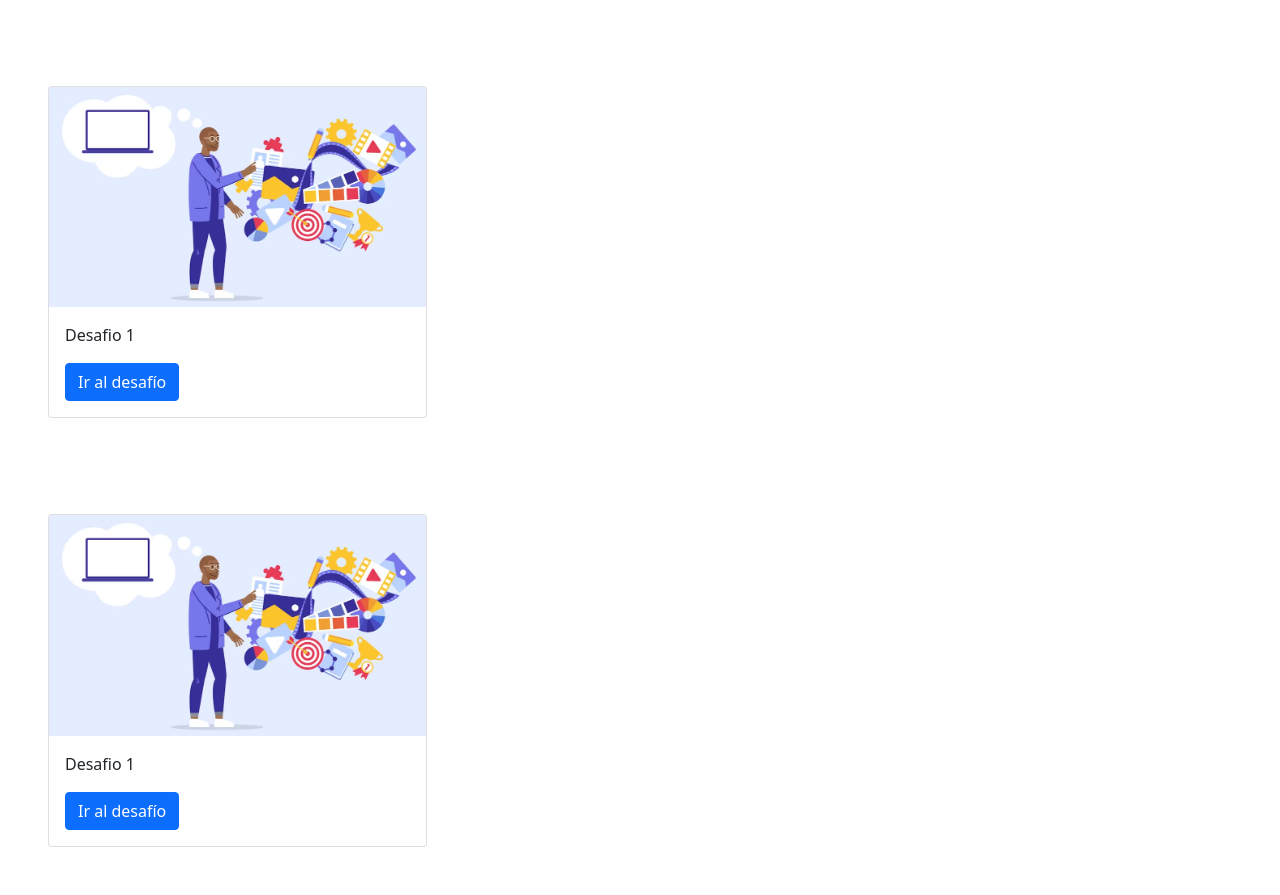
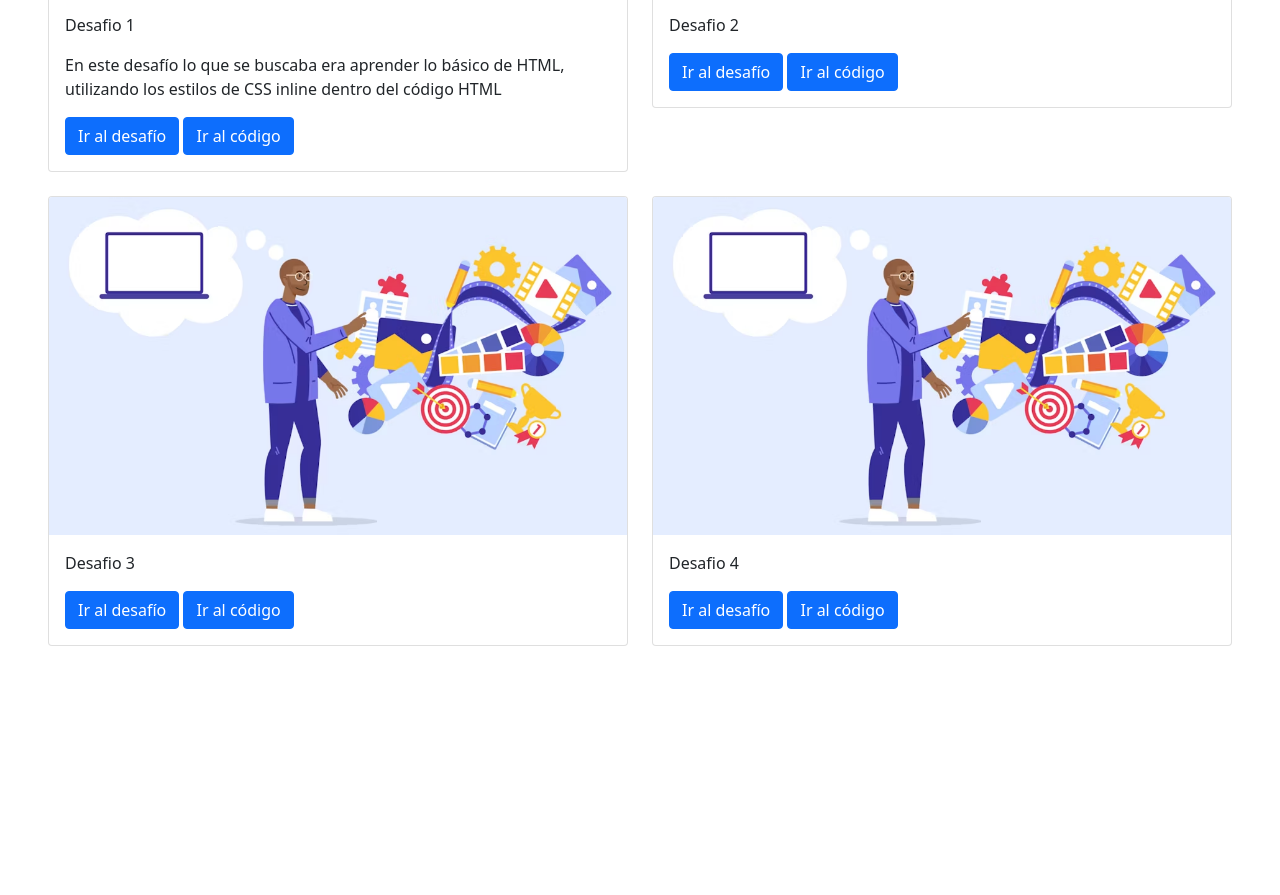
Before and after one commit to Gab0Jorq/gjorquera.github.io, a plain HTML site: page index.html in a window 1280 px wide. Shown: the part 687-1582 px from the top of the page. After the commit the page ends 1381 px from the top, so only its background shows below. Drawn offline with nearby package versions, Linux system fonts and the light colour scheme.

Commit message:
avance portafolio

```diff
--- a/assets/css/style.css
+++ b/assets/css/style.css
@@ -1,5 +1,5 @@
-body{
-    background-image: url("assets/img/bg_img.webp")
+body {
+    /* background-image: url("../img/bg_img.webp") */
 }
 
 h1{
--- a/index.html
+++ b/index.html
@@ -51,38 +51,51 @@
 
 
         <section>
-            <div class="row row-cols-1 row-cols-md-3 row-cols-mg-3 p-5">
+            <div class="row row-cols-1 row-cols-md-2 g-4 p-5">
                 <div class="col">
                     <div class="card">
-                      <img src="assets/img/portfolio.avif" class="card-img-top" alt="funda surfboard">
+                        <img src="assets/img/portfolio.avif" class="card-img-top" alt="foto referencial portafolio">
                         <div class="card-body">
                             <p class="card-text">Desafio 1</p>
-                        <a href="desafio_1/index.html" class="btn btn-primary">Ir al desafío</a>
-                      </div>
+                            <p>En este desafío lo que se buscaba era aprender lo básico de HTML, utilizando los estilos
+                                de CSS inline dentro del código HTML</p>
+                            <a href="desafio_1/index.html" class="btn btn-primary" target="_blank">Ir al desafío</a>
+                            <a href="https://github.com/Gab0Jorq/gjorquera.github.io/tree/main/desafio_1" class="btn btn-primary" target="_blank">Ir al código</a>
                         </div>
                     </div>
                 </div>
 
 
-            <div class="row row-cols-1 row-cols-md-3 row-cols-mg-3 p-5">
                 <div class="col">
                     <div class="card">
                         <img src="assets/img/portfolio.avif" class="card-img-top" alt="funda surfboard">
                         <div class="card-body">
-                        <p class="card-text">Desafio 1</p>
-                        <a href="desafio_1/index.html" class="btn btn-primary">Ir al desafío</a>
-                      </div>
+                            <p class="card-text">Desafio 2</p>
+                            <a href="desafio_1/index.html" class="btn btn-primary" target="_blank">Ir al desafío</a>
+                            <a href="https://github.com/Gab0Jorq/gjorquera.github.io/tree/main/desafio_1" class="btn btn-primary" target="_blank">Ir al código</a>
                         </div>
                     </div>
                 </div>
 
-            <div class="row row-cols-1 row-cols-md-3 row-cols-mg-3 p-5">
+
                     <div class="col">
                         <div class="card">
                             <img src="assets/img/portfolio.avif" class="card-img-top" alt="funda surfboard">
                             <div class="card-body">
-                        <p class="card-text">Desafio 1</p>
-                        <a href="desafio_1/index.html" class="btn btn-primary">Ir al desafío</a>
+                                <p class="card-text">Desafio 3</p>
+                                <a href="desafio_1/index.html" class="btn btn-primary" target="_blank">Ir al desafío</a>
+                            <a href="https://github.com/Gab0Jorq/gjorquera.github.io/tree/main/desafio_1" class="btn btn-primary" target="_blank">Ir al código</a>
+                            </div>
+                        </div>
+                    </div>
+
+                    <div class="col">
+                        <div class="card">
+                            <img src="assets/img/portfolio.avif" class="card-img-top" alt="funda surfboard">
+                            <div class="card-body">
+                                <p class="card-text">Desafio 4</p>
+                                <a href="desafio_1/index.html" class="btn btn-primary" target="_blank">Ir al desafío</a>
+                            <a href="https://github.com/Gab0Jorq/gjorquera.github.io/tree/main/desafio_1" class="btn btn-primary" target="_blank">Ir al código</a>
                             </div>
                         </div>
                     </div>
@@ -92,8 +105,6 @@
 
 
     </main>
-
-
 
     <script src="https://cdn.jsdelivr.net/npm/bootstrap@5.1.3/dist/js/bootstrap.bundle.min.js"
         integrity="sha384-ka7Sk0Gln4gmtz2MlQnikT1wXgYsOg+OMhuP+IlRH9sENBO0LRn5q+8nbTov4+1p"
```
Lines whose indentation alone changed are shown as unchanged.
